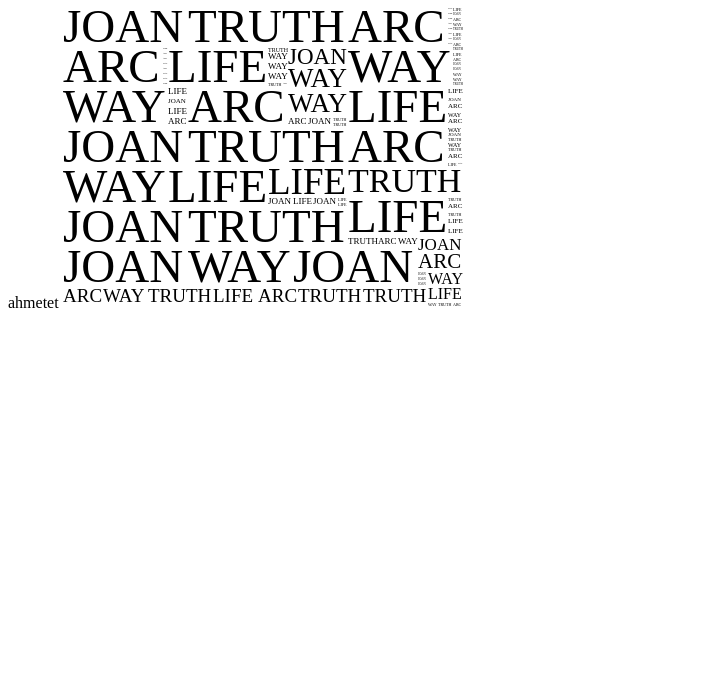
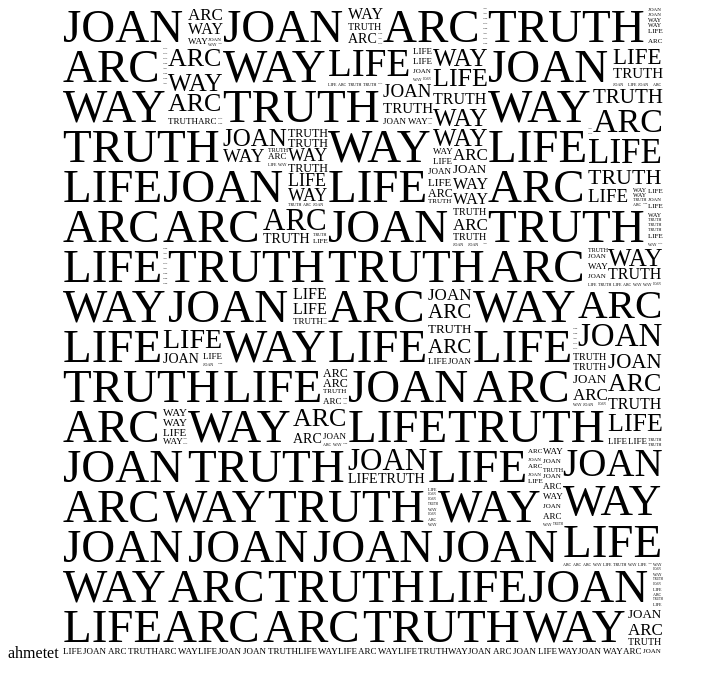
Before and after one commit to ahmetet/ahmetet.github.io, a website: page index.html in a window 1280 px wide. Shown: the whole page, without its empty margins (0-718 px from the left). Drawn offline with Linux system fonts and the light colour scheme.

Commit message:
Add files via upload

```diff
--- a/index.html
+++ b/index.html
@@ -4,7 +4,7 @@ ahmetet
 <script>
 
 var img = new Image();
-img.src="https://cdn.newsapi.com.au/image/v1/0a414f130cd25bcfef732cdf22bc9ebd";
+img.src="alan.jpeg";
 var text = 'Joan of arc I am the way the truth and the life';
 var canvas = '#Kanvascik';
 
```
Also changed, not shown: alan.jpeg (added).
